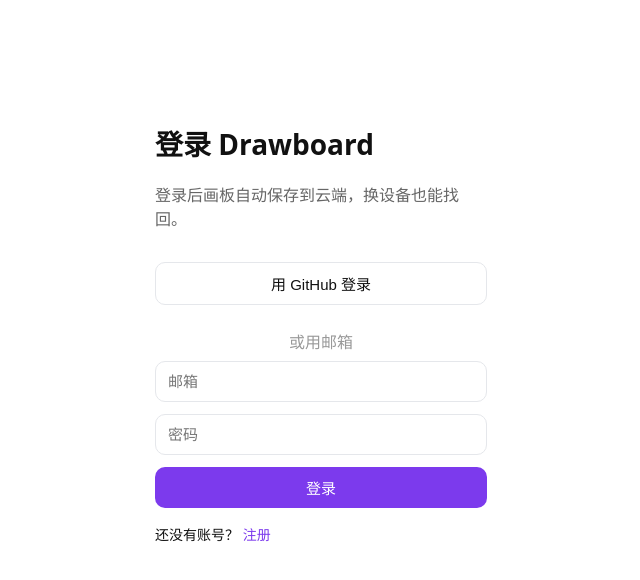
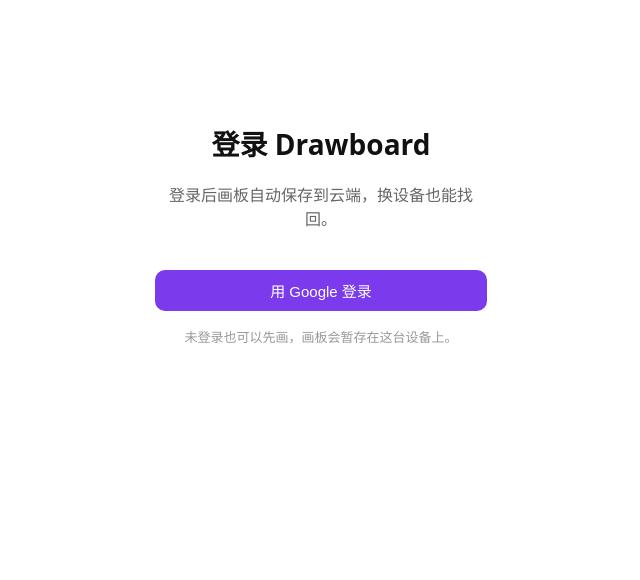
Before and after one commit to Zhaojjjjjj/drawboard, a Next.js app: page /login in a window 1280 px wide. Shown: the top 580 px of the page, without its empty margins (319-959 px from the left). Built offline with nearby package versions, Linux system fonts and the light colour scheme; no server answers.

Commit message:
feat: Google-only login (drop email and GitHub auth)

```diff
--- a/app/login/page.tsx
+++ b/app/login/page.tsx
@@ -1,32 +1,25 @@
 'use client';
 import { useState } from 'react';
 import { createClient } from '@/lib/supabase/client';
-import { useRouter } from 'next/navigation';
 
 export default function LoginPage() {
-  const [email, setEmail] = useState(''); const [password, setPassword] = useState('');
-  const [mode, setMode] = useState<'login'|'signup'>('login'); const [msg, setMsg] = useState('');
-  const router = useRouter(); const supabase = createClient();
-  async function submit(e: React.FormEvent) {
-    e.preventDefault(); setMsg('');
-    const fn = mode === 'login' ? supabase.auth.signInWithPassword({email,password}) : supabase.auth.signUp({email,password});
-    const { error } = await fn;
-    if (error) setMsg(error.message); else if (mode==='signup') setMsg('注册成功，请查收邮箱确认后登录'); else router.push('/boards');
+  const [msg, setMsg] = useState('');
+  const supabase = createClient();
+  async function google() {
+    setMsg('');
+    const { error } = await supabase.auth.signInWithOAuth({
+      provider: 'google',
+      options: { redirectTo: `${location.origin}/auth/callback`, queryParams: { access_type: 'offline', prompt: 'consent' } },
+    });
+    if (error) setMsg(error.message);
   }
-  async function github() { await supabase.auth.signInWithOAuth({ provider:'github', options:{ redirectTo:`${location.origin}/auth/callback` } }); }
   return (
-    <main style={{maxWidth:380,margin:'80px auto',padding:24}}>
-      <h1 style={{fontSize:28}}>{mode==='login'?'登录 Drawboard':'注册 Drawboard'}</h1>
+    <main style={{maxWidth:380,margin:'80px auto',padding:24,textAlign:'center'}}>
+      <h1 style={{fontSize:28}}>登录 Drawboard</h1>
       <p style={{color:'#666'}}>登录后画板自动保存到云端，换设备也能找回。</p>
-      <button className="btn ghost" style={{width:'100%',justifyContent:'center',margin:'16px 0'}} onClick={github}>用 GitHub 登录</button>
-      <div style={{textAlign:'center',color:'#999',margin:'8px 0'}}>或用邮箱</div>
-      <form onSubmit={submit} style={{display:'grid',gap:12}}>
-        <input className="input" type="email" required placeholder="邮箱" value={email} onChange={e=>setEmail(e.target.value)} />
-        <input className="input" type="password" required placeholder="密码" value={password} onChange={e=>setPassword(e.target.value)} />
-        {msg && <p style={{color:'#dc2626',fontSize:14}}>{msg}</p>}
-        <button className="btn" style={{justifyContent:'center'}}>{mode==='login'?'登录':'注册'}</button>
-      </form>
-      <p style={{marginTop:16,fontSize:14}}>{mode==='login'?'还没有账号？':'已有账号？'} <a href="#" onClick={e=>{e.preventDefault();setMode(mode==='login'?'signup':'login');}}>{mode==='login'?'注册':'登录'}</a></p>
+      <button className="btn" style={{width:'100%',justifyContent:'center',marginTop:24}} onClick={google}>用 Google 登录</button>
+      {msg && <p style={{color:'#dc2626',fontSize:14,marginTop:12}}>{msg}</p>}
+      <p style={{color:'#999',fontSize:13,marginTop:16}}>未登录也可以先画，画板会暂存在这台设备上。</p>
     </main>
   );
 }
```
Also changed, not shown: 2 other files (tests, documents, lock files or other folders).
